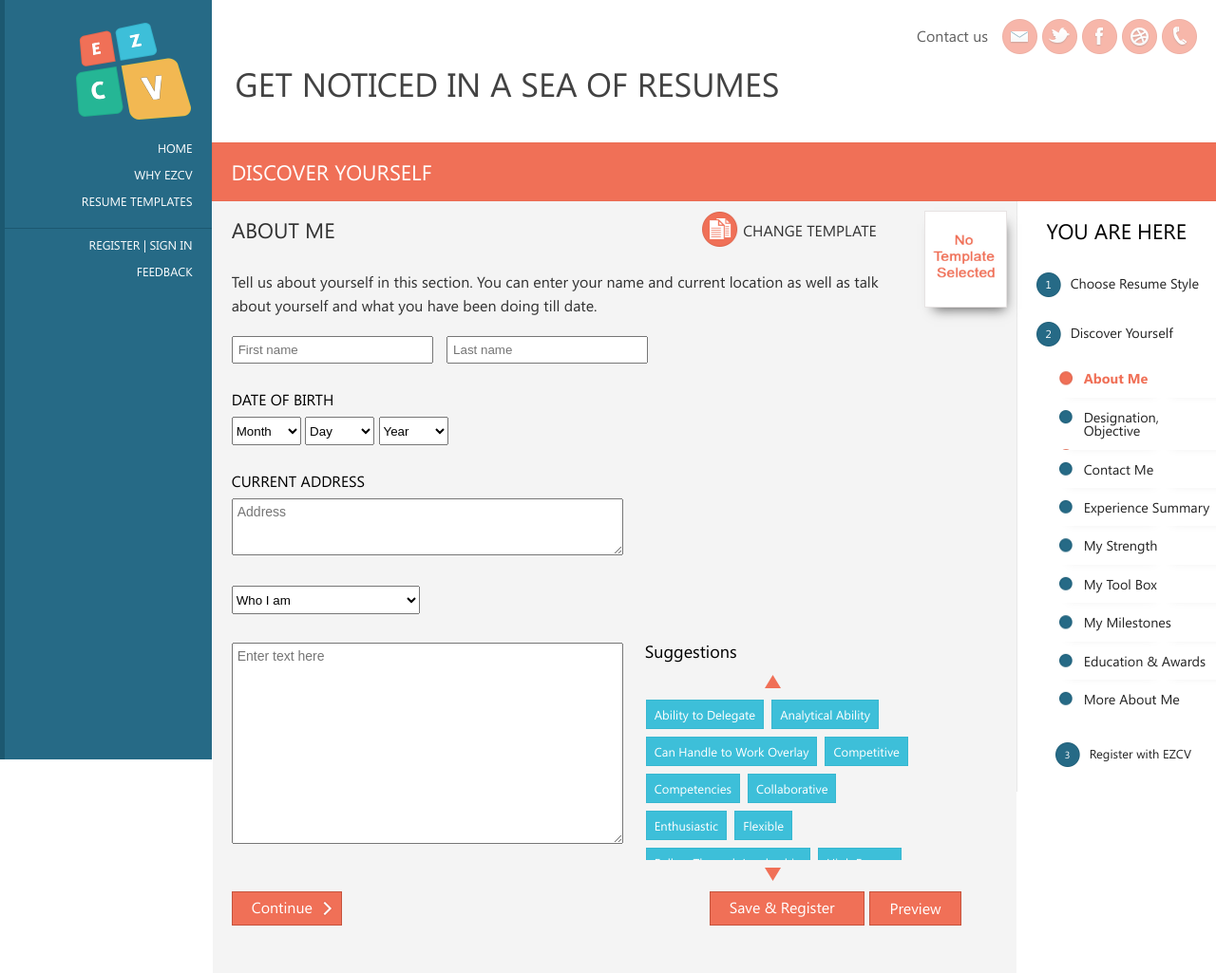
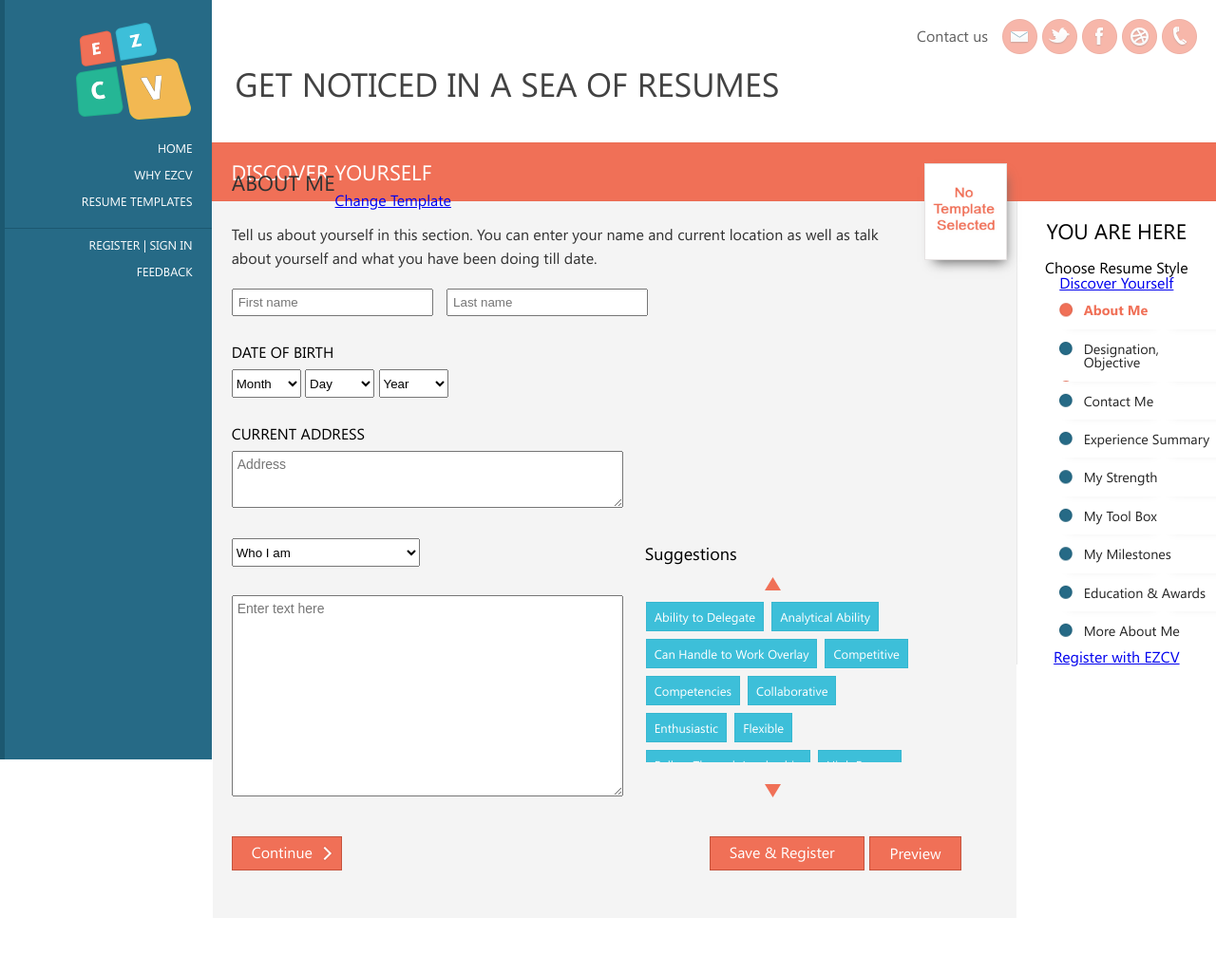
Before and after one commit to jrkphani/resume, a CodeIgniter app: page /resume/resume in a window 1280 px wide. Shown: the whole page at 95% size. After the commit the page ends 917 px from the top, so only its background shows below. Run offline with CodeIgniter, Linux system fonts and the light colour scheme; data that the repository does not hold is empty; some libraries are stand-ins or nearby versions.

Commit message:
Prabakaran CSS and get save template from DB - Mani

```diff
--- a/application/views/resume.php
+++ b/application/views/resume.php
@@ -15,9 +15,10 @@
 </div>
 <div class="right_nav">
 	<h3> YOU ARE HERE </h3>
-	<span class="rns showSelectTemplate"><span class="rnd">1</span>Choose Resume Style</span>
-	<span class="rns"><span class="rnd">2</span>Discover Yourself</span>
-	<span tab='#about_tab' class="tab rns rns_a rns_inner">About Me</span>
+  <span class="rsum_tp_rs showSelectTemplate">Choose Resume Style</span>
+	<a href="<?=base_url('resume'); ?>"class="rsum_tp">Discover Yourself</a>
+
+	<span tab='#about_tab' class="tab rns rns_a rns_inner abt_tab">About Me</span>
 	<span tab='#objective_tab' class="tab rns rns_inner">Designation, Objective</span>
 	<span tab='#contact_tab' class="tab rns rns_inner">Contact Me</span>
 	<span tab='#experience_tab' class="tab rns rns_inner">Experience Summary</span>
@@ -27,7 +28,7 @@
 	<span tab='#edication_tab' class="tab rns rns_inner">Education & Awards</span>
 	<span tab='#moreabout_tab' class="tab rns rns_inner">More About Me</span>
 	<!-- <span class="rns"><span class="rnd">3</span>Build Your Image</span> -->
-	<a href="<?=base_url('login'); ?>"class="rns"><span class="rns"><span class="rnd">3</span>Register with EZCV</span></a>
+	<a href="<?=base_url('login'); ?>"class="rsum_tp1">Register with EZCV</a>
 </div>
 <!--<div id="file_upload" style="display:none;">
    <form method="post" action="" id="upload_file">
@@ -37,6 +38,10 @@
    </form>
 </div>-->
 <div class="left_form">
+	<?
+	if(!$templateValue)
+		$templateValue = $user_detail[0]['Template'];
+	?>
 
 		<!-- ================================ form start ================================ -->
 	<form id="resume_form">
@@ -60,7 +65,8 @@
 				{ ?>
 				<img class="thumb_sdw_tmp"  id="t_thumb" alt="Template thumbnail" src="<?=base_url('assets/img').'/T_default_thumb.jpg';?>">
 				<? } ?>
-				<span class="showSelectTemplate">Change Template</span>
+				<p class="showSelectTemplate">&nbsp;</p><br />
+        <a href="#" class="cht showSelectTemplate" style="background:none!important;">Change Template</a>
 				<div class="clearboth"></div>
 				<p> Tell us about yourself in this section. You can enter your name and current location as well as talk about yourself and what you have been doing till date.</p>
 			</div>
@@ -160,10 +166,10 @@
 				    <textarea rows="3" name="summary" type="text"  placeholder="Enter text here" maxlength="1000" class="h200"><?if(isset($about[0]['summary']))echo $summary[1];?></textarea>
 
 				</div>
-        <div style="float:left;" class="content233">
+        <div style="float:left; margin: -53px 0 0 0;" class="content233">
         <h3>Suggestions</h3>
         		<div divId="sug1" class="scroll_top scroll_top_inact sug_top1"></div>
-        		<div style="overflow:hidden; width:300px; height:173px;">
+        		<div style="overflow:hidden; width:300px; height:188px;">
 					<div class="suggestion_box" id="sug1">
 					    		<?php foreach ($keywords as $key) { echo '<span>'.$key.'</span>'; } ?>
 					</div>
@@ -239,10 +245,10 @@
 
 			    <textarea rows="3"  name="objective" type="text"  placeholder="Enter Text here" class="h200"><?php if(isset($about[0]['objective'])) echo $objective[1]; ?></textarea>
 			</div>
-			<div style="float:left;" class="content233">
+			<div style="float:left;  margin: -53px 0 0 0;" class="content233">
 			<h3>Suggestions</h3>
 			<div divId="sug2" class="scroll_top scroll_top_inact sug_top1"></div>
-			<div style="overflow:hidden; width:300px; height:173px;">
+			<div style="overflow:hidden; width:300px; height:188px;">
 				<div class="suggestion_box" id="sug2">
 					<?php foreach ($keywords as $key) { echo '<span>'.$key.'</span>'; } ?>
 				</div>
@@ -253,7 +259,7 @@
 
 
 			<span class="clickb next" href='#about_tab'>Back</span>
-			<span class="clickr next" href='#contact_tab'>Continue</span>
+			<span class="clickr next" style="margin-top:10px;" href='#contact_tab'>Continue</span>
 		</div>
 		</div>
 
@@ -559,8 +565,8 @@
 		  	</div>
 		  	<!-- strength briefly -->
 			<div>
-				<label >You can write about your strengths briefly here	</label>
-			    <textarea rows="3"  type="text"  name="otherSkillsBrief" placeholder="Brief about strength"><?if(isset($about[0]['mystrength'])) echo $about[0]['mystrength'];?></textarea>
+				<p style="margin:0 0 10px 0;">You can write about your strengths briefly here.	</p>
+			    <textarea rows="3"  type="text"  name="otherSkillsBrief" placeholder="A brief on your strengths"><?if(isset($about[0]['mystrength'])) echo $about[0]['mystrength'];?></textarea>
 			</div>
 			<span class="clickb next" href='#experience_tab'>Back</span>
 			<span class="clickr next" href='#tool_tab'>Continue</span>
@@ -1192,7 +1198,7 @@
 
 
 
-		<div id="preview" class="stop-theme" title="<?=$templateName;?>" href=""></div>
+		<div id="preview" class="stop-theme" title="<?=$templateName[$templateValue];?>" href=""></div>
 		<!--<script src="<?php echo base_url('assets/js/ajaxfileupload.js'); ?>" ></script>-->
 		<script src="<?php echo base_url('assets/js/jquery.colorbox-min.js'); ?>" ></script>
 		<script src="<?php echo base_url('assets/js/jquery-ui.min.js');?>"></script>
```
